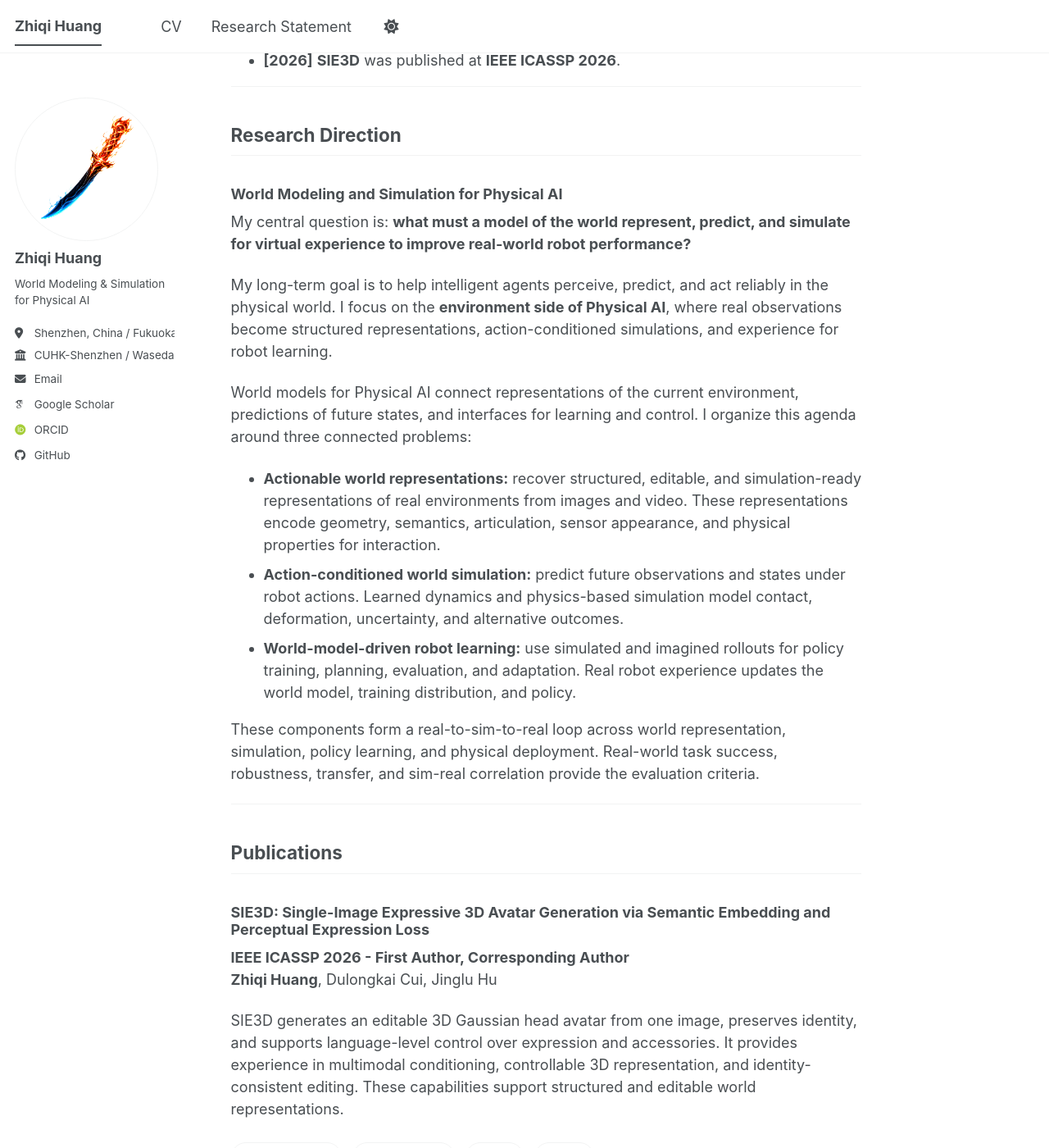
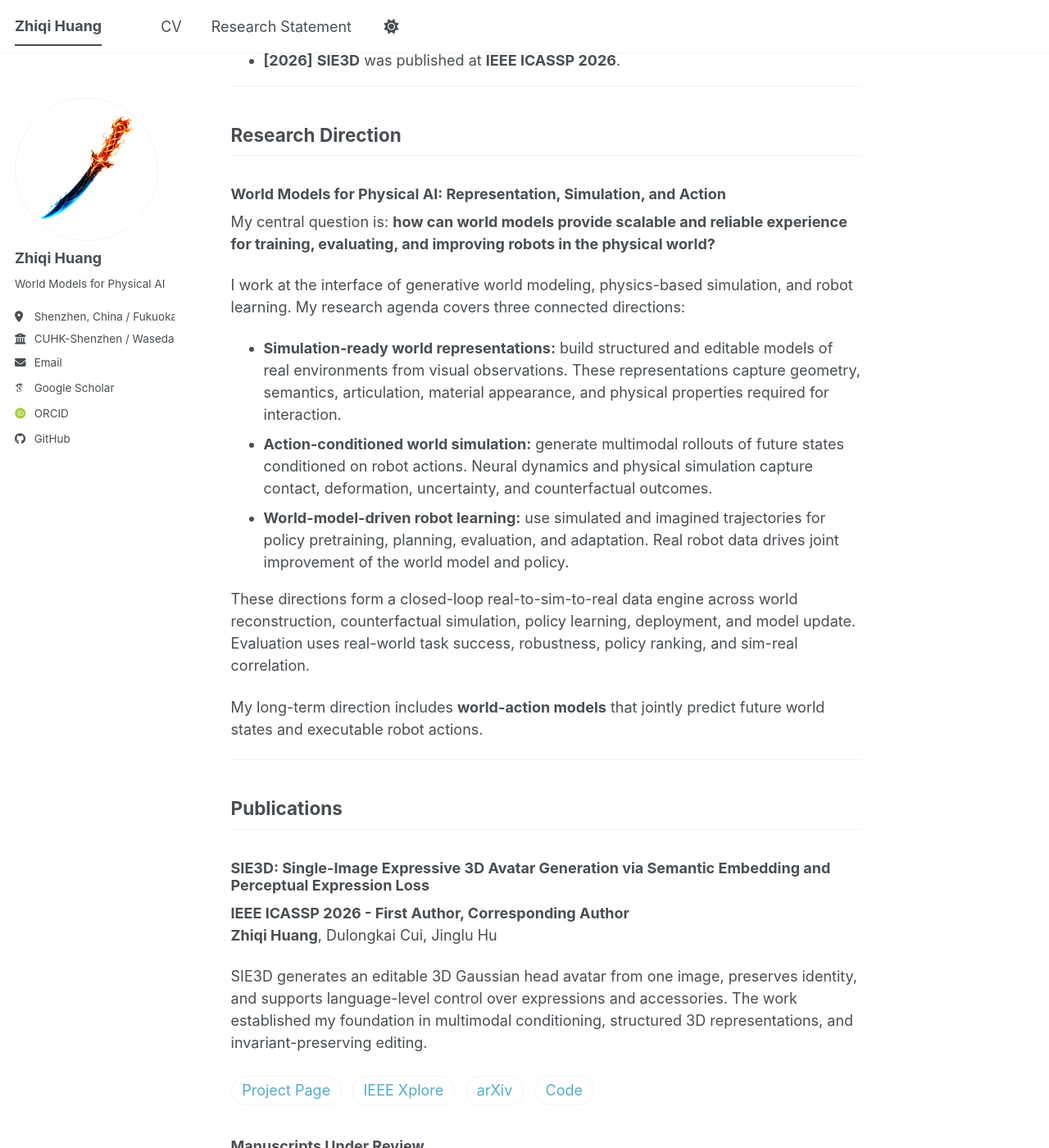
Before and after one commit to huang-zhiqi/huang-zhiqi.github.io, a Jekyll site: the page built from _pages/about.md, in a window 1280 px wide and 1400 px high, scrolled down 524 px. Shown: the whole window at 82% size. Built offline with Jekyll 4.4.1, drawn with Linux system fonts in a browser that asks for light colours; some web fonts are replaced; a script bundle is joined from its source files by our own code; library files that are not in the unit come from our copies; some of the changed text lies outside the part shown.

Commit message:
再次完整大升级

```diff
--- a/_config.yml
+++ b/_config.yml
@@ -12,7 +12,7 @@ site_theme               : "default" # The available themes options are "default
 title                    : "Zhiqi Huang"
 title_separator          : "-"
 name                     : &name "Zhiqi Huang"
-description              : &description "Zhiqi Huang | World modeling and simulation for Physical AI and real-to-sim-to-real robot learning"   # Update this with a general description of your site, this is the default if not overridden by a page
+description              : &description "Zhiqi Huang | World models for Physical AI: representation, simulation, and action"   # Update this with a general description of your site, this is the default if not overridden by a page
 url                      : https://huang-zhiqi.github.io # The base hostname & protocol for your site e.g. "https://[your GitHub username].github.io",
                                                            # or if you already have some other page hosted on Github then use "https://[your GitHub username].github.io/[Your Repo Name]"
 baseurl                  : "" # the subpath of your site, e.g. "/blog"
@@ -26,7 +26,7 @@ author:
   avatar           : "profile-firewoven-azure-blade.png"
   name             : "Zhiqi Huang"
   pronouns         : # example: "she/her"
-  bio              : "World Modeling & Simulation for Physical AI"
+  bio              : "World Models for Physical AI"
   location         : "Shenzhen, China / Fukuoka, Japan"
   employer         : "CUHK-Shenzhen / Waseda University"
   uri              : # URL
--- a/_pages/about.md
+++ b/_pages/about.md
@@ -1,16 +1,16 @@
 ---
 permalink: /
 title: "Zhiqi Huang"
-excerpt: "World modeling and simulation for Physical AI and real-to-sim-to-real robot learning"
+excerpt: "World models for Physical AI: representation, simulation, and action"
 author_profile: true
 redirect_from:
   - /about/
   - /about.html
 ---
 
-I am a **Research Assistant at The Chinese University of Hong Kong, Shenzhen (CUHK-Shenzhen)** and an **M.Phil. student in Information Architecture at Waseda University**. I study **world modeling and simulation for Physical AI**, with a focus on actionable world representations, action-conditioned simulation, and world-model-driven robot learning.
+I am a **Research Assistant at The Chinese University of Hong Kong, Shenzhen (CUHK-Shenzhen)** and an **M.Phil. student in Information Architecture at Waseda University**. I study **world modeling and simulation for Physical AI**. My research develops simulation-ready world representations, action-conditioned world simulation, and learning systems that turn model-generated experience into real-robot capability.
 
-From 2021 to 2024, I built real-time rendering and PBR pipelines at **4399 Games**, gaining production experience in interactive virtual worlds and real system constraints. My academic research covers controllable 3D representation, geometry-aligned physically based appearance, and structured prediction of 3D change. These foundations support my current work on **real-to-sim-to-real robot learning**.
+My background spans real-time graphics, controllable 3D generation, physically based appearance, and structured spatiotemporal prediction. From 2021 to 2024, I built cross-platform rendering and PBR pipelines at **4399 Games**. I now apply these foundations to **real-to-sim-to-real robot learning**.
 
 ## News
 
@@ -22,19 +22,19 @@ From 2021 to 2024, I built real-time rendering and PBR pipelines at **4399 Games
 
 ## Research Direction
 
-### World Modeling and Simulation for Physical AI
+### World Models for Physical AI: Representation, Simulation, and Action
 
-My central question is: **what must a model of the world represent, predict, and simulate for virtual experience to improve real-world robot performance?**
+My central question is: **how can world models provide scalable and reliable experience for training, evaluating, and improving robots in the physical world?**
 
-My long-term goal is to help intelligent agents perceive, predict, and act reliably in the physical world. I focus on the **environment side of Physical AI**, where real observations become structured representations, action-conditioned simulations, and experience for robot learning.
+I work at the interface of generative world modeling, physics-based simulation, and robot learning. My research agenda covers three connected directions:
 
-World models for Physical AI connect representations of the current environment, predictions of future states, and interfaces for learning and control. I organize this agenda around three connected problems:
+* **Simulation-ready world representations:** build structured and editable models of real environments from visual observations. These representations capture geometry, semantics, articulation, material appearance, and physical properties required for interaction.
+* **Action-conditioned world simulation:** generate multimodal rollouts of future states conditioned on robot actions. Neural dynamics and physical simulation capture contact, deformation, uncertainty, and counterfactual outcomes.
+* **World-model-driven robot learning:** use simulated and imagined trajectories for policy pretraining, planning, evaluation, and adaptation. Real robot data drives joint improvement of the world model and policy.
 
-* **Actionable world representations:** recover structured, editable, and simulation-ready representations of real environments from images and video. These representations encode geometry, semantics, articulation, sensor appearance, and physical properties for interaction.
-* **Action-conditioned world simulation:** predict future observations and states under robot actions. Learned dynamics and physics-based simulation model contact, deformation, uncertainty, and alternative outcomes.
-* **World-model-driven robot learning:** use simulated and imagined rollouts for policy training, planning, evaluation, and adaptation. Real robot experience updates the world model, training distribution, and policy.
+These directions form a closed-loop real-to-sim-to-real data engine across world reconstruction, counterfactual simulation, policy learning, deployment, and model update. Evaluation uses real-world task success, robustness, policy ranking, and sim-real correlation.
 
-These components form a real-to-sim-to-real loop across world representation, simulation, policy learning, and physical deployment. Real-world task success, robustness, transfer, and sim-real correlation provide the evaluation criteria.
+My long-term direction includes **world-action models** that jointly predict future world states and executable robot actions.
 
 ---
 
@@ -45,7 +45,7 @@ These components form a real-to-sim-to-real loop across world representation, si
 **IEEE ICASSP 2026 - First Author, Corresponding Author**<br>
 **Zhiqi Huang**, Dulongkai Cui, Jinglu Hu
 
-SIE3D generates an editable 3D Gaussian head avatar from one image, preserves identity, and supports language-level control over expression and accessories. It provides experience in multimodal conditioning, controllable 3D representation, and identity-consistent editing. These capabilities support structured and editable world representations.
+SIE3D generates an editable 3D Gaussian head avatar from one image, preserves identity, and supports language-level control over expressions and accessories. The work established my foundation in multimodal conditioning, structured 3D representations, and invariant-preserving editing.
 
 <a class="pub-link" href="https://huang-zhiqi.github.io/SIE3D/">Project Page</a>
 <a class="pub-link" href="https://doi.org/10.1109/ICASSP55912.2026.11462135">IEEE Xplore</a>
@@ -54,8 +54,8 @@ SIE3D generates an editable 3D Gaussian head avatar from one image, preserves id
 
 ### Manuscripts Under Review
 
-* **Controllable PBR material generation from long-form descriptions** - *First author; AAAI 2027 under review.* Generates geometry-aligned, relightable albedo, roughness, and metallic channels from detailed material specifications. It contributes structured, physically based sensor appearance to actionable world representations.
-* **Deform-then-edit forecasting for longitudinal 3D CT** - *First author; AAAI 2027 under review.* Forecasts localized volumetric change and preserves stable anatomy. The model is history-conditioned and developed for medical imaging. Its transition model anchors the current state, explains coherent motion explicitly, and localizes change. This principle informs future action-conditioned world simulation.
+* **Controllable PBR material generation from long-form descriptions** - *First author; AAAI 2027 under review.* Generates geometry-aligned, relightable albedo, roughness, and metallic channels from detailed material specifications. The work develops structured appearance representations for relighting and controllable visual simulation.
+* **Deform-then-edit forecasting for longitudinal 3D CT** - *First author; AAAI 2027 under review.* Forecasts localized volumetric change and preserves stable anatomy. Its deform-then-edit transition model separates coherent transport from localized residual change. This structured transition view motivates my work on action-conditioned world simulation.
 
 ---
 
@@ -65,7 +65,7 @@ SIE3D generates an editable 3D Gaussian head avatar from one image, preserves id
 
 **Research Assistant** - *Jul. 2026 - Present*
 
-* Current focus: actionable world representations and action-conditioned simulation for real-to-sim-to-real robot learning.
+* Current focus: simulation-ready world representations and action-conditioned world simulation for robotic manipulation.
 
 ### 4399 Games
 
@@ -91,7 +91,7 @@ SIE3D generates an editable 3D Gaussian head avatar from one image, preserves id
 ## Technical Background
 
 * **Graphics and systems:** C++, C#, GLSL/HLSL, Unity, Vulkan, OpenGL, real-time rendering, PBR, cross-platform optimization
-* **Machine learning and 3D:** Python, PyTorch, 3D Gaussian Splatting, diffusion models, CLIP/LongCLIP, mesh and material processing, multi-view evaluation, volumetric modeling, structured prediction
+* **Generative and 3D learning:** Python, PyTorch, diffusion models, 3D Gaussian Splatting, CLIP/LongCLIP, mesh and material processing, multi-view evaluation, volumetric modeling, structured spatiotemporal prediction
 
 ---
 
```
